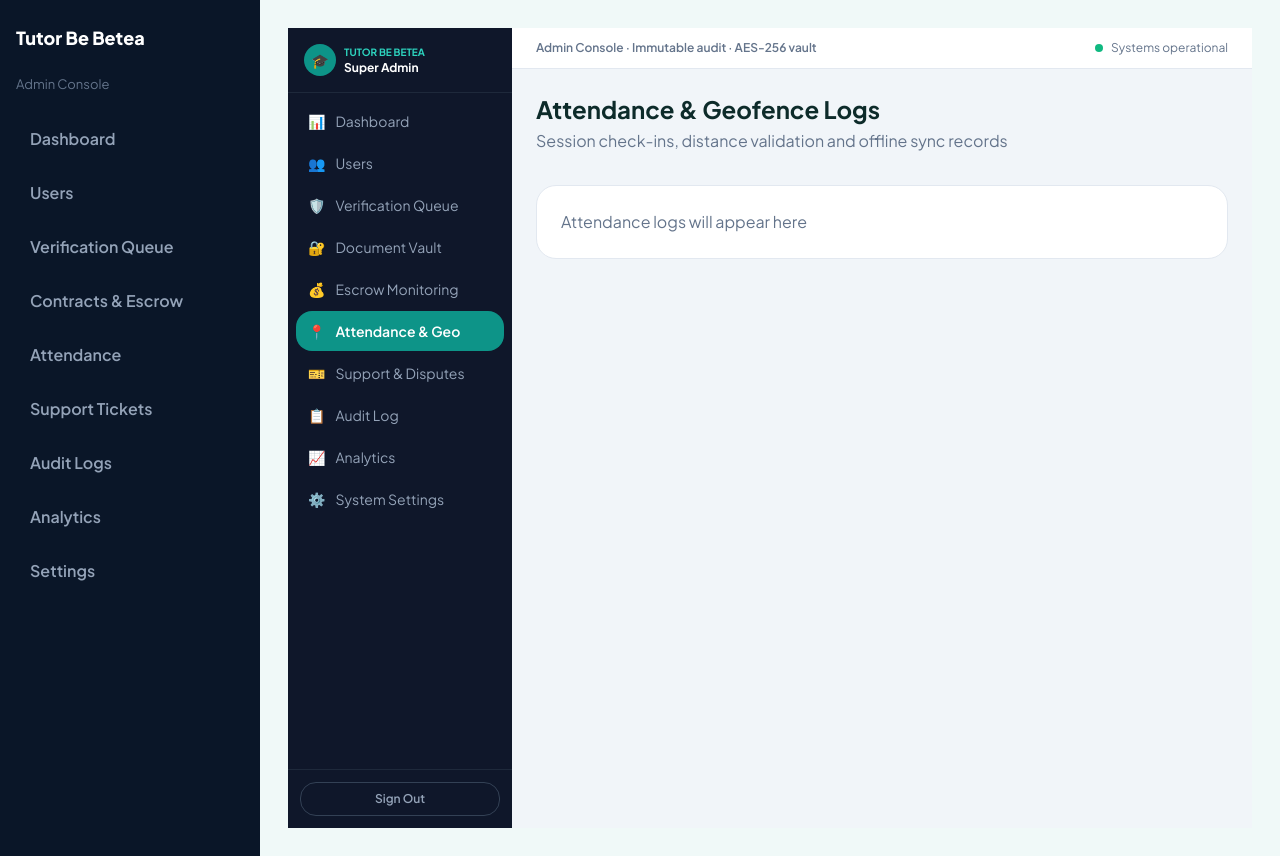
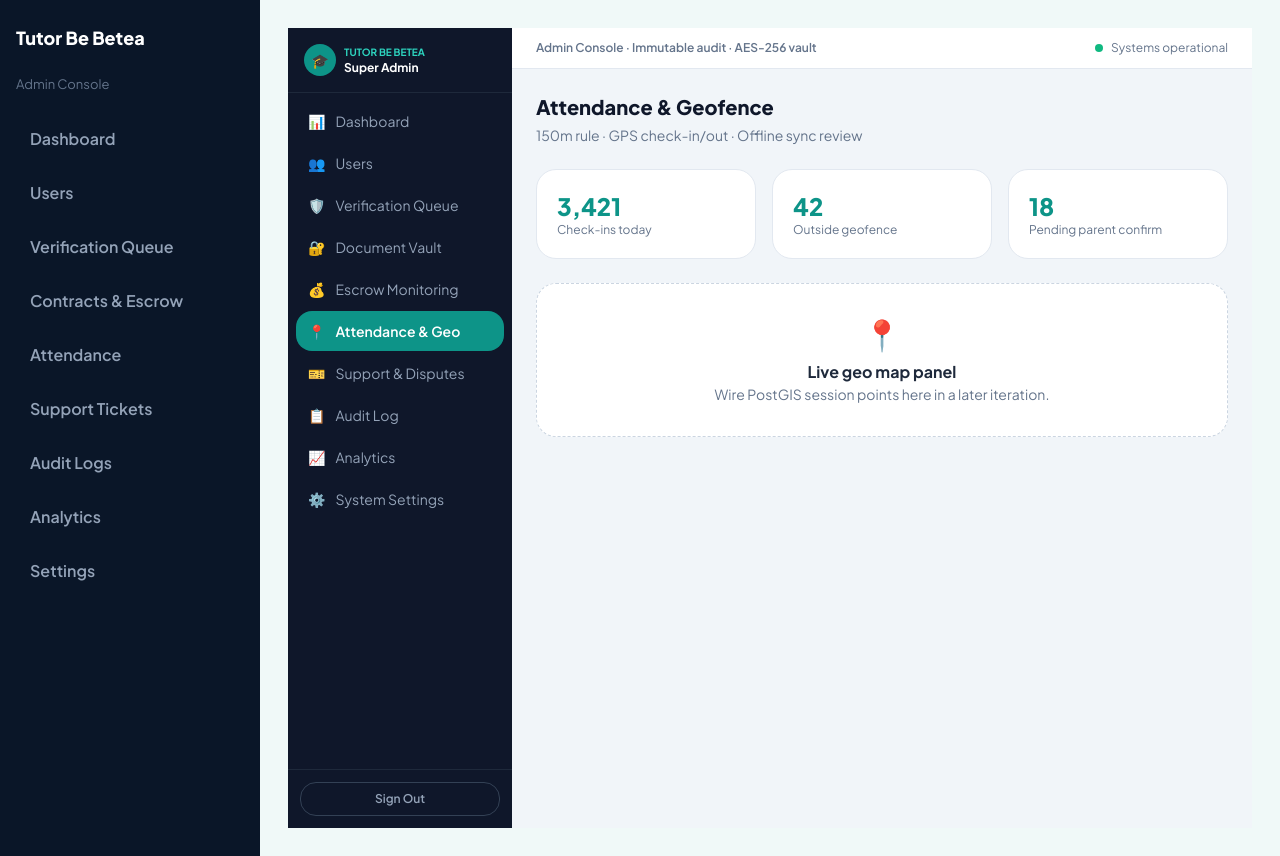
Before and after one commit to Zeordi/tutor-be-betea, a Next.js app in the folder apps/admin/: page /attendance in a window 1280 px wide. Built offline with nearby package versions, Linux system fonts and the light colour scheme.

Commit message:
Update page.tsx

```diff
--- a/apps/admin/app/(dashboard)/attendance/page.tsx
+++ b/apps/admin/app/(dashboard)/attendance/page.tsx
@@ -1,16 +1,33 @@
-export default function AttendancePage() {
+import PageHeader from "@/components/PageHeader";
+
+export default function AttendanceGeoPage() {
   return (
-    <div>
-      <h1 className="text-2xl font-bold text-[var(--foreground)]">
-        Attendance & Geofence Logs
-      </h1>
-      <p className="mt-1 text-[var(--secondary)]">
-        Session check-ins, distance validation and offline sync records
-      </p>
-
-      <div className="mt-8 rounded-2xl border border-[var(--border)] bg-[var(--surface)] p-6">
-        {/* TODO: Attendance logs table */}
-        <p className="text-[var(--secondary)]">Attendance logs will appear here</p>
+    <div className="space-y-6">
+      <PageHeader
+        title="Attendance & Geofence"
+        subtitle="150m rule · GPS check-in/out · Offline sync review"
+      />
+      <div className="grid gap-4 md:grid-cols-3">
+        {[
+          ["Check-ins today", "3,421"],
+          ["Outside geofence", "42"],
+          ["Pending parent confirm", "18"],
+        ].map(([l, v]) => (
+          <div
+            key={l}
+            className="rounded-2xl border border-slate-200 bg-white p-5 dark:border-slate-800 dark:bg-[#112240]"
+          >
+            <p className="text-2xl font-extrabold text-teal-600">{v}</p>
+            <p className="text-xs text-slate-500">{l}</p>
+          </div>
+        ))}
+      </div>
+      <div className="rounded-2xl border border-dashed border-slate-300 bg-white p-8 text-center dark:border-slate-700 dark:bg-[#112240]">
+        <p className="text-3xl">📍</p>
+        <p className="mt-2 font-bold text-slate-800 dark:text-white">Live geo map panel</p>
+        <p className="text-sm text-slate-500">
+          Wire PostGIS session points here in a later iteration.
+        </p>
       </div>
     </div>
   );
```
